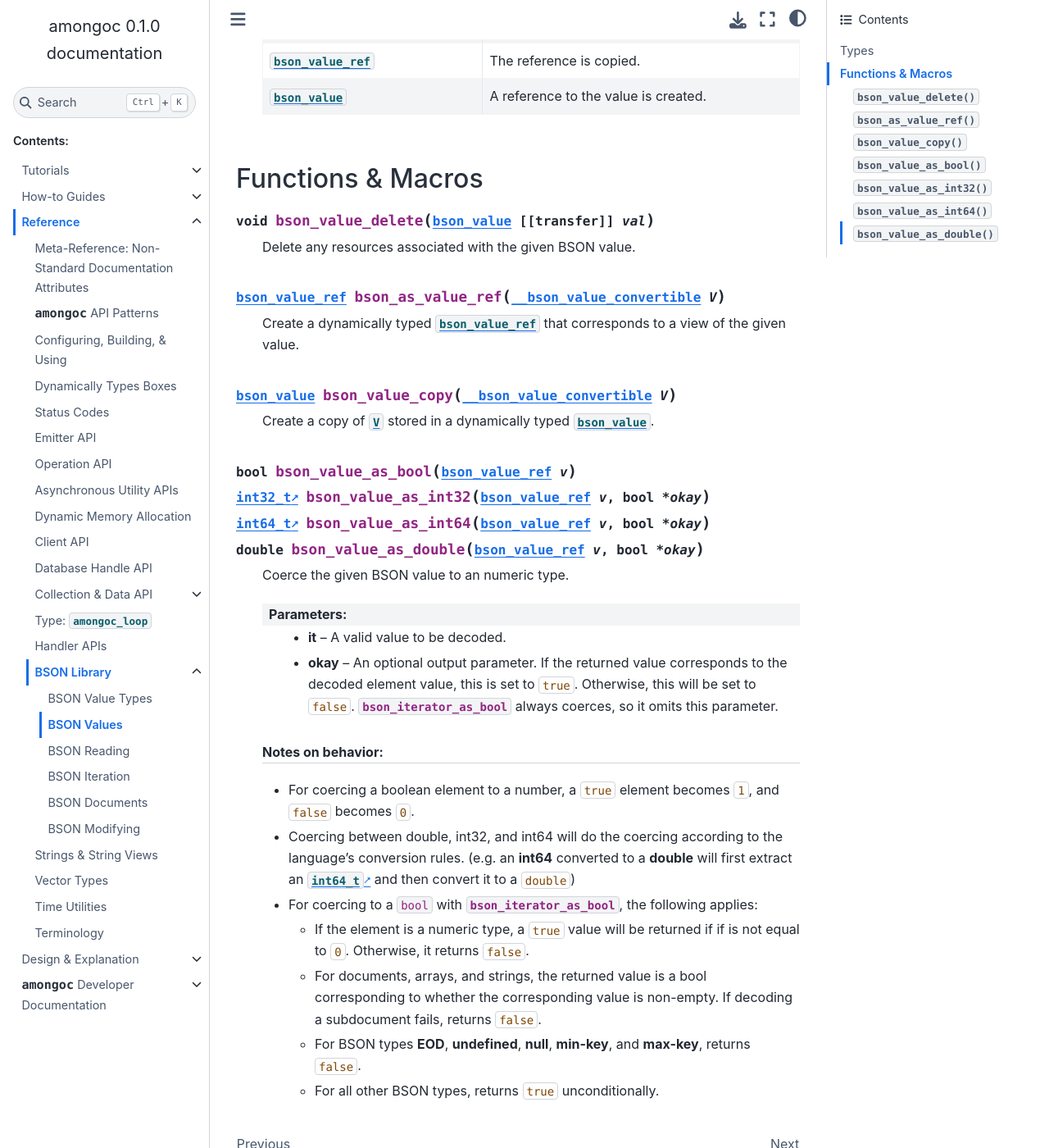
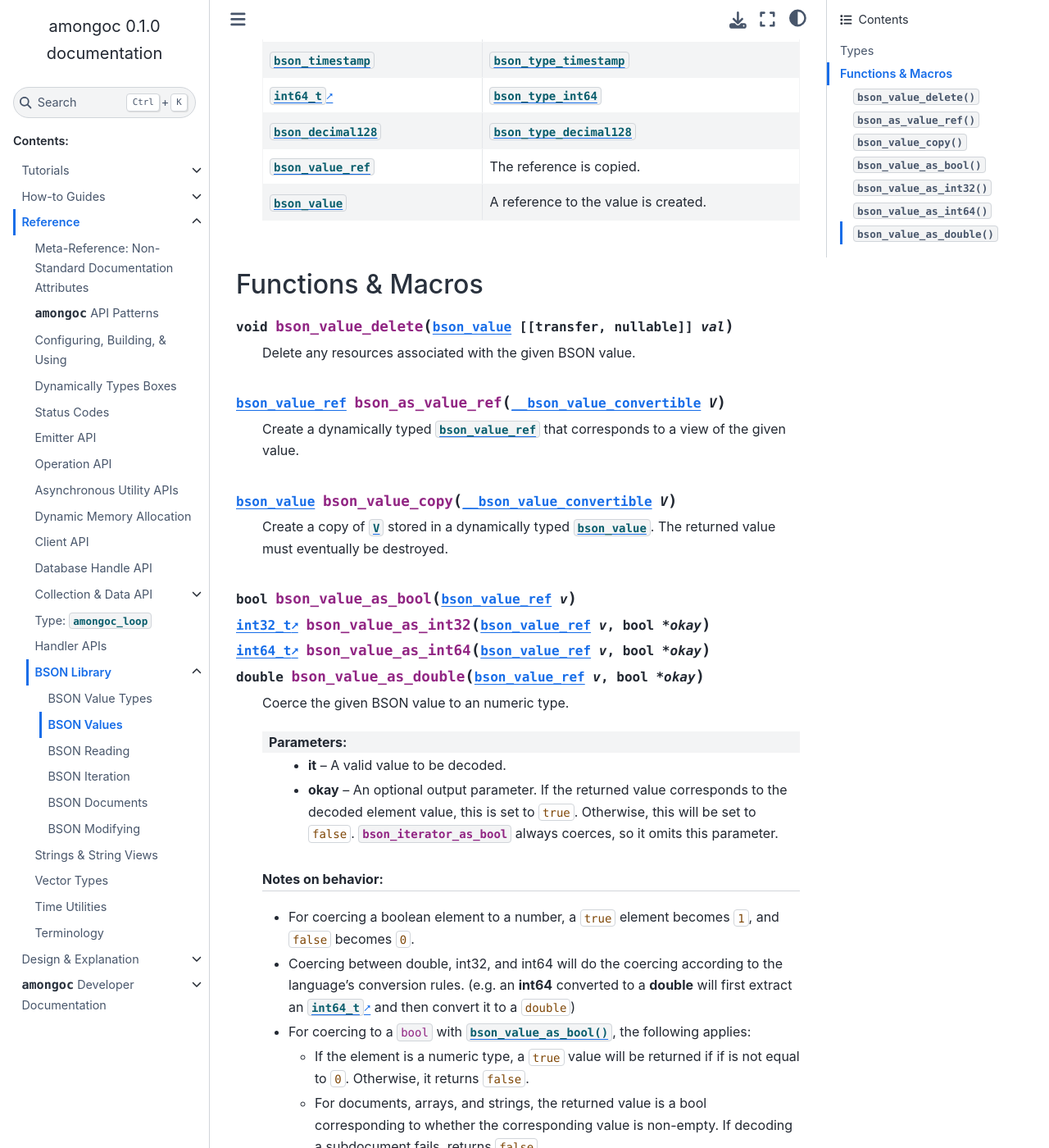
Before and after one commit to mongodb-labs/mongo-c-driver-async, a Sphinx documentation site: the page built from docs/ref/bson/value.rst, in a window 1280 px wide and 1400 px high, scrolled down 4831 px. Shown: the whole window at 82% size. Built offline with Sphinx 7.4.7 and the Sphinx Book theme 1.1.4, drawn with Linux system fonts in a browser that asks for light colours.

Commit message:
Minor doc cleanup

```diff
--- a/docs/ref/bson/value.rst
+++ b/docs/ref/bson/value.rst
@@ -202,7 +208,7 @@ Functions & Macros
 ##################
 
 .. function::
-  void bson_value_delete(bson_value [[transfer]] val)
+  void bson_value_delete(bson_value [[transfer, nullable]] val)
 
   Delete any resources associated with the given BSON value.
 
@@ -217,7 +223,8 @@ Functions & Macros
 .. function::
   bson_value bson_value_copy(__bson_value_convertible V)
 
-  Create a copy of `V` stored in a dynamically typed `bson_value`.
+  Create a copy of `V` stored in a dynamically typed `bson_value`. The returned
+  value must eventually be destroyed.
 
 
 .. _iter.coerce:
@@ -237,13 +244,13 @@ Functions & Macros
 
   .. rubric:: Notes on behavior:
 
-  - For coercing a boolean element to a number, a |true| element becomes :cpp:`1`,
-    and |false| becomes :cpp:`0`.
+  - For coercing a boolean element to a number, a |true| element becomes
+    :cpp:`1`, and |false| becomes :cpp:`0`.
   - Coercing between double, int32, and int64 will do the coercing according to
     the language's conversion rules. (e.g. an **int64** converted to a
     **double** will first extract an `int64_t` and then convert it to a
     :cpp:`double`)
-  - For coercing to a ``bool`` with `bson_iterator_as_bool`, the following
+  - For coercing to a ``bool`` with `bson_value_as_bool`, the following
     applies:
 
     - If the element is a numeric type, a |true| value will be returned if
```
Also changed, not shown: other parts of docs/ref/bson/value.rst (+6 -0 lines), docs/ref/bson/view.rst (+5 -2 lines), docs/ref/loop.rst (+4 -3 lines).
